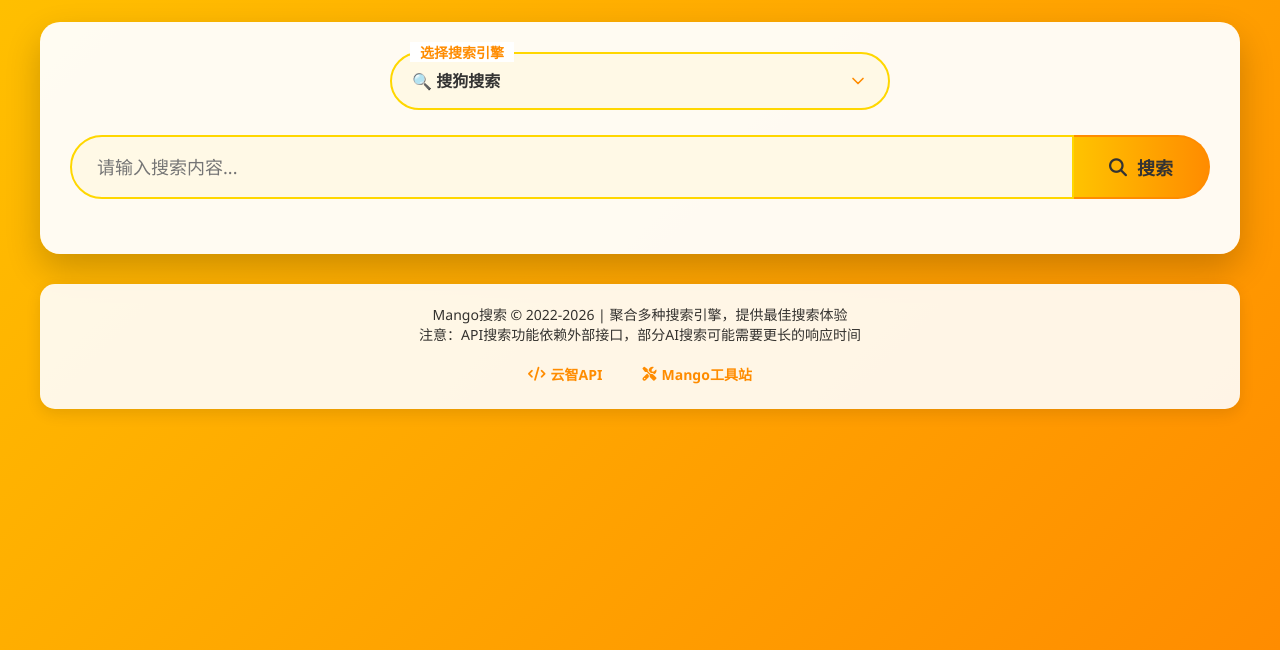
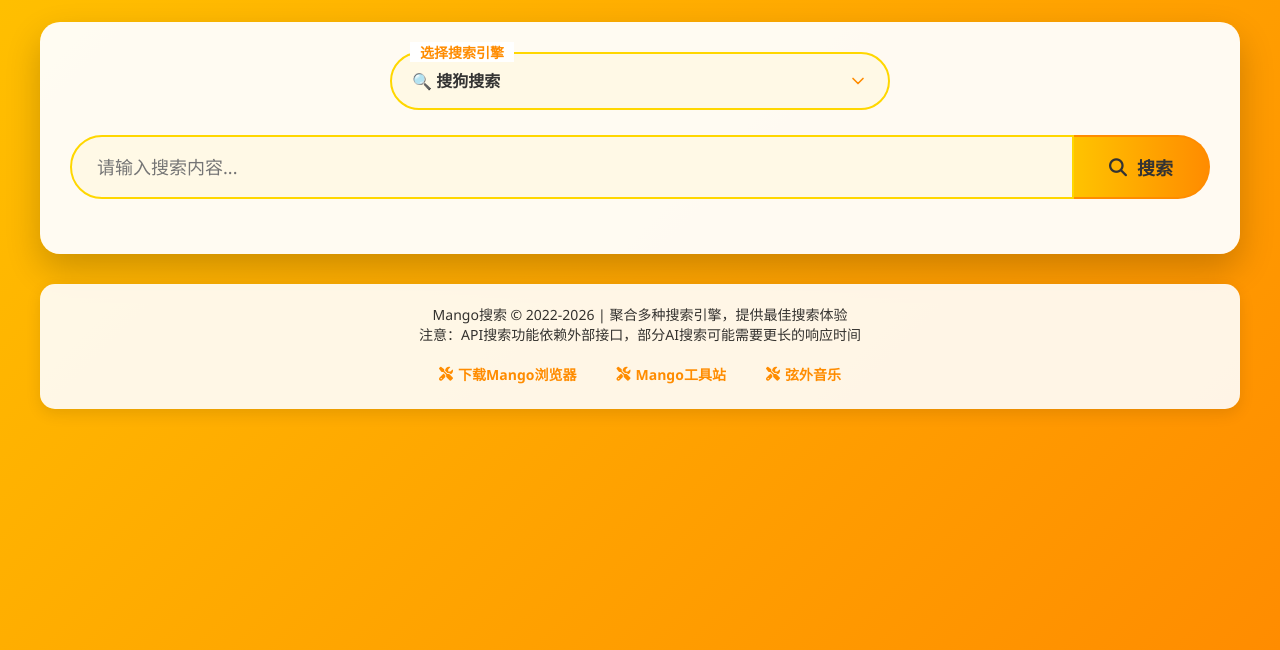
Before and after one commit to MangoTeamClub/ms, a plain HTML site: page ms/index.html in a window 1280 px wide. Shown: the part 150-800 px from the top of the page. Drawn offline with Linux system fonts and the light colour scheme.

Commit message:
Update index.html

```diff
--- a/ms/index.html
+++ b/ms/index.html
@@ -3,7 +3,7 @@
 <head>
     <meta charset="UTF-8">
     <meta name="viewport" content="width=device-width, initial-scale=1.0">
-    <title>Mango搜索 - 多功能搜索引擎</title>
+    <title>Mango搜索</title>
     <link rel="icon" href="https://img.ddlink.cc/blob-20250927090505.blob?e=1765086690&token=QIOg3HQi4RIYjV3OcvyCG9cX7gGtrxTN1qPNFffw:FMqF4Ua4ZKhL2VGPmWqp2L2JUQE=" type="image/png">
     <link rel="stylesheet" href="https://cdnjs.cloudflare.com/ajax/libs/font-awesome/6.4.0/css/all.min.css">
     <style>
@@ -572,11 +572,14 @@
             <p>Mango搜索 &copy; 2022-2026 | 聚合多种搜索引擎，提供最佳搜索体验</p>
             <p>注意：API搜索功能依赖外部接口，部分AI搜索可能需要更长的响应时间</p>
             <div class="footer-links">
-                <a href="https://api.jkyai.top/" target="_blank" class="footer-link">
-                    <i class="fas fa-code"></i> 云智API
+                <a href="暂不支持" target="_blank" class="footer-link">
+                    <i class="fas fa-tools"></i> 下载Mango浏览器
                 </a>
                 <a href="http://mango.ikun.ren" target="_blank" class="footer-link">
                     <i class="fas fa-tools"></i> Mango工具站
+                </a>
+                <a href="http://xianwai.ikun.ren/" target="_blank" class="footer-link">
+                    <i class="fas fa-tools"></i> 弦外音乐
                 </a>
             </div>
         </footer>
```
